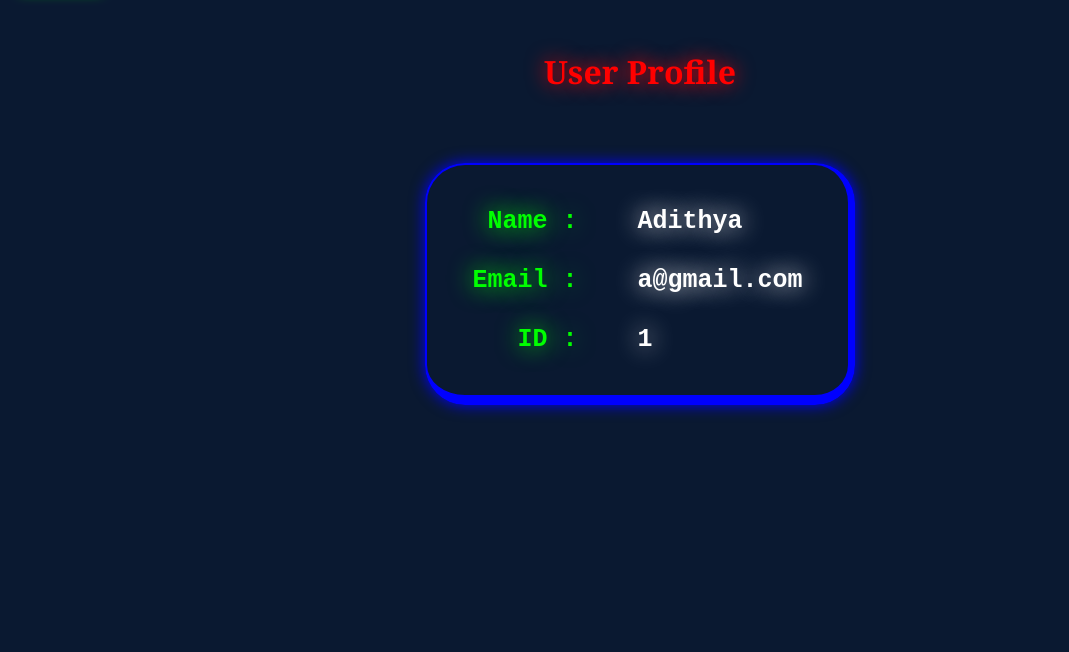
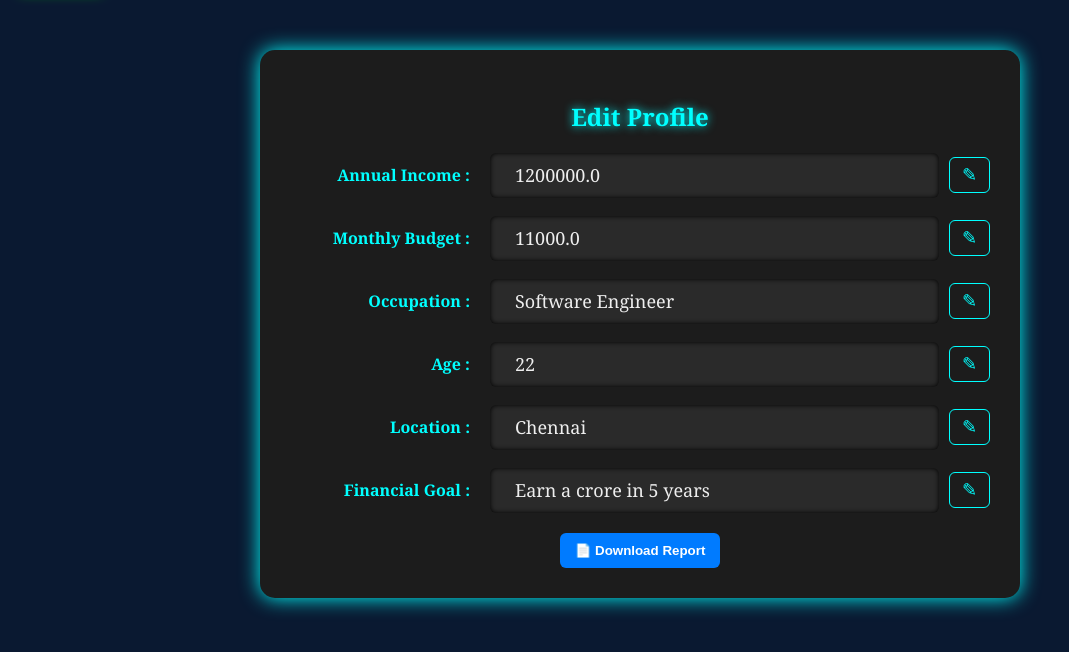
Before and after one commit to Adithya311203/FinTracker, a Flask app: page /profile in a window 1280 px wide; the page is wider, and only the part inside the window is pictured. Shown: the part 65-717 px from the top of that part, without its empty margins (0-1069 px from the left). Run offline with Flask 3, Linux system fonts and the light colour scheme; a user stored in the database is signed in.

Commit message:
v0.2: Modified Profile template

```diff
--- a/app.py
+++ b/app.py
@@ -1,4 +1,4 @@
-from flask import Flask, render_template, redirect, url_for, request, session,flash
+from flask import Flask, render_template, redirect, url_for, request, session,flash,make_response
 from flask_sqlalchemy import SQLAlchemy
 from sqlalchemy import Date
 import bcrypt
@@ -36,6 +36,19 @@ class Expenses(db.Model):
         self.amount = amount
         self.date = date
         self.description = description
+
+class UserDetails(db.Model):
+    id = db.Column(db.Integer, primary_key=True)
+    user_id = db.Column(db.Integer, db.ForeignKey('user.id'), nullable=False, unique=True)
+    email = db.Column(db.String(100), nullable=False)
+    annual_income = db.Column(db.Float, nullable=True)
+    monthly_budget = db.Column(db.Float, nullable=True)
+    occupation = db.Column(db.String(100), nullable=True)
+    age = db.Column(db.Integer, nullable=True)
+    location = db.Column(db.String(100), nullable=True)
+    financial_goal = db.Column(db.String(200), nullable=True)
+
+    user = db.relationship('User', backref=db.backref('details', uselist=False))
 
 with app.app_context():
     db.create_all()
@@ -85,12 +98,37 @@ def register():
 
 #     return redirect('/login')
 
-@app.route('/profile', methods = ['GET','PUT'])
+@app.route('/profile', methods=['GET', 'POST'])
 def profile():
-    print("HEY")
-    if session['name']:
-        user = User.query.filter_by(email=session['email']).first()
-        return render_template('profile.html',user=user)
+    if not session.get('email'):
+        return redirect('/login')
+
+    user = User.query.filter_by(email=session['email']).first()
+    details = UserDetails.query.filter_by(user_id=user.id).first()
+
+    if not details:
+        details = UserDetails(user_id=user.id, email=user.email)
+        db.session.add(details)
+        db.session.commit()
+
+    if request.method == 'POST':
+        field = request.form.get('save_field')
+        value = request.form.get(field)
+
+        # Cast types safely
+        if field in ['annual_income', 'monthly_budget']:
+            setattr(details, field, float(value) if value else None)
+        elif field == 'age':
+            setattr(details, field, int(value) if value else None)
+        else:
+            setattr(details, field, value)
+
+        db.session.commit()
+        flash(f"{field.replace('_', ' ').title()} updated!", "success")
+        return redirect('/profile')
+
+    return render_template('profile.html', user=user, details=details)
+
 
 @app.route('/add_expenses', methods=['POST','GET'])
 def add_expenses():
@@ -143,18 +181,28 @@ def expense_list():
 
 @app.route('/dashboard', methods=['GET'])
 def dashboard():
-    if session.get('name'):
-        user = User.query.filter_by(email=session['email']).first()
-        expenses = Expenses.query.all()
+    if 'email' not in session:
+        return redirect('/login')
 
-        chart_div = generate_bar_chart(expenses)
-        worm_chart_div = generate_worm_chart(expenses)
-        pie_chart_div = generate_pie_chart(expenses)
-        latest_expenses = Expenses.query.order_by(Expenses.date.desc()).limit(4).all()
-        gauge_this_month, gauge_this_year, gauge_month_vs_last = generate_gauge_charts(expenses)
-        status_tiles = get_icon_status_data(expenses)
+    user = User.query.filter_by(email=session['email']).first()
+    details = UserDetails.query.filter_by(user_id=user.id).first()
 
-        return render_template(
+    monthly_budget = details.monthly_budget if details and details.monthly_budget else 0
+
+    expenses = Expenses.query.all()
+
+    chart_div = generate_bar_chart(expenses)
+    worm_chart_div = generate_worm_chart(expenses)
+    pie_chart_div = generate_pie_chart(expenses)
+
+    gauge_this_month, gauge_this_year, gauge_month_vs_last = generate_gauge_charts(
+        expenses, monthly_budget_limit=monthly_budget
+    )
+
+    status_tiles = get_icon_status_data(expenses, monthly_budget=monthly_budget)
+    latest_expenses = Expenses.query.order_by(Expenses.date.desc()).limit(4).all()
+
+    return render_template(
         'dashboard.html',
         user=user,
         chart_div=chart_div,
@@ -164,8 +212,64 @@ def dashboard():
         gauge_this_month=gauge_this_month,
         gauge_this_year=gauge_this_year,
         gauge_month_vs_last=gauge_month_vs_last,
-        status_tiles=status_tiles
+        status_tiles=status_tiles,
+        monthly_budget=monthly_budget
     )
+
+@app.route('/download_txt', methods=['POST'])
+def download_txt():
+    if 'email' not in session:
+        return redirect('/login')
+
+    user = User.query.filter_by(email=session['email']).first()
+    details = UserDetails.query.filter_by(user_id=user.id).first()
+    expenses = Expenses.query.all()
+
+    total_spent = sum(e.amount for e in expenses)
+    latest_expenses = sorted(expenses, key=lambda x: x.date, reverse=True)[:5]
+
+    txt = f"--- FinTracker Report ---\n\n"
+    txt += f"Name: {user.name}\nEmail: {user.email}\n\n"
+
+    if details:
+        txt += f"Age: {details.age or 'N/A'}\n"
+        txt += f"Location: {details.location or 'N/A'}\n"
+        txt += f"Occupation: {details.occupation or 'N/A'}\n"
+        txt += f"Annual Income: ₹{details.annual_income or 'N/A'}\n"
+        txt += f"Monthly Budget: ₹{details.monthly_budget or 'N/A'}\n"
+        txt += f"Financial Goal: {details.financial_goal or 'N/A'}\n"
+
+    # Budget comparison
+    current_month = datetime.now().month
+    current_year = datetime.now().year
+    this_month_expenses = [e.amount for e in expenses if e.date.month == current_month and e.date.year == current_year]
+    spent_this_month = sum(this_month_expenses)
+
+    txt += f"\n--- Budget Comparison ---\n"
+    txt += f"Spent This Month: ₹{spent_this_month}\n"
+    if details and details.monthly_budget:
+        budget = details.monthly_budget
+        txt += f"Budget Remaining: ₹{budget - spent_this_month}\n"
+        txt += "Status: "
+        if spent_this_month > budget:
+            txt += "❌ Over Budget\n"
+        else:
+            txt += "✅ Within Budget\n"
+    else:
+        txt += "Monthly budget not set.\n"
+
+    txt += f"\n--- Expense Summary ---\n"
+    txt += f"Total Expenses: ₹{total_spent}\n"
+    txt += f"Total Entries: {len(expenses)}\n\n"
+
+    txt += f"--- Latest 5 Expenses ---\n"
+    for e in latest_expenses:
+        txt += f"{e.date.strftime('%Y-%m-%d')}: ₹{e.amount} for {e.name} ({e.description})\n"
+
+    response = make_response(txt)
+    response.headers['Content-Type'] = 'text/plain'
+    response.headers['Content-Disposition'] = 'attachment; filename=fintracker_report'+datetime.now().strftime('%Y%m%d%H%M%S')+'.txt'
+    return response
 
 
 
--- a/static/profile_style.css
+++ b/static/profile_style.css
@@ -1,92 +1,119 @@
-.box {
-    border: 2px solid blue;
-    margin: 30px auto;
-    border-radius: 40px;
-    height: 200px;
-    width: max-content;
-    padding: 15px;
-    font-size: larger;
-    border-right: 7px solid blue;
-    border-bottom: 10px solid blue;
-    display: flex;
-    justify-content: center;
-    align-items: center;
-    font-family: 'Courier New', Courier, monospace;
-    font-size: x-large;
-    color: blue;
-    font-weight: 800;
-    text-shadow: 0 0 25px;
-    box-shadow: 0 0 15px;
+.profile-container {
+    background-color: #1c1c1c;
+    max-width: 700px;
+    margin: 50px auto;
+    padding: 30px;
+    border-radius: 15px;
+    box-shadow: 0 0 20px #0ff;
 }
 
-.box:hover {
-    box-shadow: 0 0 20px white;
-    border: 2px solid white;
-    border-right: 7px solid white;
-    border-bottom: 10px solid white;
-    background-color: rgb(40, 40, 40);
-    text-shadow: none;
-    transform-origin: center;
-    transform: perspective(800px) rotateY(30deg);
-    transition: transform 1.5s;
-    transform-style: preserve-3d;
-    color: white;
+.profile-container h2 {
+    text-align: center;
+    color: #0ff;
+    margin-bottom: 20px;
+    text-shadow: 0 0 10px #0ff;
+
 }
 
-table {
-    border-collapse: collapse;
-    width: 100%;
+.profile-field {
+    margin-bottom: 18px;
+    display: flex;
+    align-items: center;
+    flex-wrap: wrap;
 }
 
-td {
-    padding: 15px 30px;
-    vertical-align: top;
-    font-size: large;
-    font-size: 25px;
+.profile-label {
+    font-weight: bold;
+    width: 180px;
+    color: #0ff;
+    text-align: right;
+    padding-right: 20px;
 }
 
-td.attr_1 {
-    text-align: right;  /* 👈 Align labels to the right side of the left cell */
-    color: lime;
-    font-weight: bold;
+.edit-display {
+    flex: 1;
+    padding: 6px 12px 6px 25px;
+    background-color: #2a2a2a;
+    border-radius: 6px;
+    box-shadow: inset 0 0 5px #000;
+    color: #eee;
+    font-size: 18px;
+    height: 33px;
+    /* text-align: center; */
+    align-content: center;
 }
 
-td.value {
-    text-align: left;   /* 👈 Keep values left-aligned in the right cell */
-    color: white;
+.edit-input {
+    display: none;
+    flex: 1;
+    padding: 8px 12px;
+    background-color: #222;
+    color: #0ff;
+    border: 1px solid #0ff;
+    border-radius: 6px;
+    font-size: 18px;
+    outline: none;
 }
 
-.profile_attr:hover {
-    color: yellow;
-    text-shadow: 0 0 10px black;
-    font-size: 1000px;
+textarea.edit-input {
+    height: 80px;
+    resize: none;
 }
 
-tr {
-    text-align: left;
-    direction: ltr;
+.edit-buttons {
+    margin-left: 10px;
+    display: flex;
+    gap: 5px;
 }
 
-.profile_head {
-    color: red;
-    font-weight: 900;
-    font-size: xx-large;
-    text-align: center;
-    margin-top: 50px;
-    margin-bottom: 70px;
-    text-shadow: 0 0 20px red;
-    justify-content: center;
+.edit-buttons button {
+    padding: 6px 12px;
+    font-size: 18px;
+    color: #0ff;
+    background-color: transparent;
+    border: 1px solid #0ff;
+    border-radius: 6px;
+    cursor: pointer;
+    transition: 0.3s;
 }
 
-.attr_1 {
-    /* No need for this class on <a>, it's moved to <td> */
-    justify-content: right;
-    text-align: right;
-    align-items: right;
-    align-content: right;
+.edit-buttons button:hover {
+    background-color: #0ff;
+    color: #121212;
+    box-shadow: 0 0 10px #0ff;
 }
 
-tr:hover{
-    text-shadow: 0 0 25px;
-    text-size-adjust: 100px;
+.flash-messages {
+    list-style: none;
+    padding: 0;
+    margin-bottom: 20px;
+    text-align: center;
 }
+
+.flash-success {
+    color: #00ff88;
+    text-shadow: 0 0 5px #00ff88;
+}
+
+.flash-error {
+    color: #ff4f4f;
+    text-shadow: 0 0 5px #ff4f4f;
+}
+
+.download-btn {
+    padding: 10px 15px;
+    background-color: #007bff;
+    color: white;
+    border: none;
+    border-radius: 6px;
+    cursor: pointer;
+    font-weight: bold;
+    margin-left: auto;
+    margin-right: auto;
+    display: block;
+
+}
+
+.download-btn:hover {
+    background-color: #0056b3;
+}
--- a/tempCodeRunnerFile.py
+++ b/tempCodeRunnerFile.py
@@ -1 +1,2 @@
-print(
+ # q='all',
+    # category='general',
--- a/templates/profile.html
+++ b/templates/profile.html
@@ -4,16 +4,15 @@
     <meta charset="UTF-8">
     <meta name="viewport" content="width=device-width, initial-scale=1.0">
     <title>Profile | FinTracker</title>
-    <link rel="stylesheet" href="profile_style.css">
-    <link rel="stylesheet" href="/static/style.css">
     <link rel="stylesheet" href="{{ url_for('static', filename='style.css') }}">
     <link rel="stylesheet" href="{{ url_for('static', filename='profile_style.css') }}">
 </head>
 <body>
+
     <nav class="navbar">
         <div class="logo">
             <a class="logo-part1">FIN</a><a class="logo-part2">TRACKER</a>
-          </div>
+        </div>
         <ul class="nav-links">
             <li><a href="{{ url_for('dashboard') }}">Dashboard</a></li>
             <li><a href="{{ url_for('add_expenses') }}">Add Expense</a></li>
@@ -21,17 +20,61 @@
             <li><a href="{{ url_for('expense_list') }}">Expense List</a></li>
             <li><a href="{{ url_for('profile') }}">Profile</a></li>
             <li><a href="{{ url_for('login') }}">Log Out</a></li>
-          </ul>
-      </nav>
-    <div class="profile_head">User Profile</div>
-    <div class="box">
-        <table>
-            <tr><td class="attr_1">Name :</td><td class="value">{{user.name}}</td></tr>
-            <tr><td class="attr_1">Email :</td><td class="value">{{user.email}}</td></tr>
-            <tr><td class="attr_1">ID :</td><td class="value">{{user.id}}</td></tr>
-        </table>
+        </ul>
+    </nav>
 
+    <div class="profile-container">
+        <h2>Edit Profile</h2>
+
+        {% with messages = get_flashed_messages(with_categories=true) %}
+            {% if messages %}
+                <ul class="flash-messages">
+                {% for category, message in messages %}
+                    <li class="flash-{{ category }}">{{ message }}</li>
+                {% endfor %}
+                </ul>
+            {% endif %}
+        {% endwith %}
+
+        <form method="POST" id="profileForm">
+            {% for field in ['annual_income', 'monthly_budget', 'occupation', 'age', 'location', 'financial_goal'] %}
+                <div class="profile-field" id="{{ field }}_field">
+                    <label class="profile-label">{{ field.replace('_', ' ').title() }}     :</label>
+
+                    <!-- Display mode -->
+                    <span class="edit-display" id="{{ field }}_display">
+                        {{ details | attr(field) or 'Not set' }}
+                    </span>
+
+                    <!-- Input mode -->
+                    {% if field == 'financial_goal' %}
+                        <textarea class="edit-input" name="{{ field }}" id="{{ field }}_input">{{ details | attr(field) or '' }}</textarea>
+                    {% else %}
+                        <input type="text" class="edit-input" name="{{ field }}" id="{{ field }}_input" value="{{ details | attr(field) or '' }}">
+                    {% endif %}
+
+                    <!-- Buttons -->
+                    <span class="edit-buttons">
+                        <button type="button" onclick="editField('{{ field }}')">✎</button>
+                        <button type="submit" name="save_field" value="{{ field }}" class="edit-input">Save</button>
+                    </span>
+                </div>
+            {% endfor %}
+        </form>
+        <form action="{{ url_for('download_txt') }}" method="post" style="margin-top: 20px;">
+    <button type="submit" class="download-btn">📄 Download Report</button>
+</form>
     </div>
+
+
+    <script>
+        function editField(fieldName) {
+            document.getElementById(`${fieldName}_display`).style.display = 'none';
+            document.getElementById(`${fieldName}_input`).style.display = 'inline-block';
+            const buttons = document.querySelectorAll(`#${fieldName}_field .edit-input`);
+            buttons.forEach(el => el.style.display = 'inline-block');
+        }
+    </script>
 
 </body>
 </html>
```
Also changed, not shown: graphs.py (+5 -8 lines), static/dashboard.css (+3 -18 lines), templates/dashboard.html (+1 -6 lines), instance/database.db.
